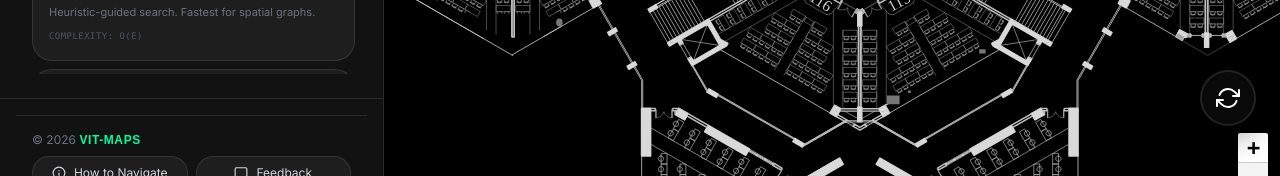
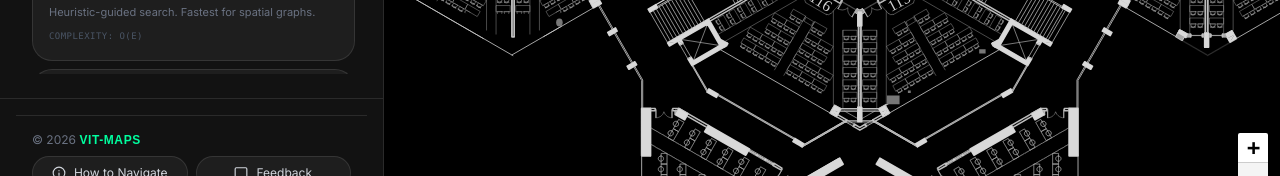
Before and after one commit to SOMASEKAR17/VIT-MAPS, a Next.js app: page / in a window 1280 px wide. Shown: the part 578-754 px from the top of the page. Built offline with nearby package versions, Linux system fonts and the light colour scheme; a web font is replaced by a local one.

Commit message:
reset button fix

```diff
--- a/src/app/home/Home.jsx
+++ b/src/app/home/Home.jsx
@@ -332,14 +332,6 @@ const Home = () => {
           />
         </div>
 
-        <div className={`absolute right-4 md:bottom-24 md:right-6 z-[10000] transition-all duration-300 ${
-           isMobile
-             ? (sidebarState === "minimized" ? "bottom-[140px]" : sidebarState === "half" ? "bottom-[calc(55dvh+100px)]" : "bottom-[100dvh]")
-             : "bottom-20"
-        }`}>
-           <ResetUserLocation onReset={handleResetUserLocation} />
-        </div>
-
         <div className={`absolute left-4 right-4 md:left-6 md:right-6 z-[10000] transition-all duration-300 ${
            isMobile
              ? (sidebarState === "minimized" ? "bottom-[56px]" : sidebarState === "half" ? "bottom-[calc(55dvh+16px)]" : "bottom-[100dvh]")
@@ -353,6 +345,7 @@ const Home = () => {
             loading={false}
             currentFloor={currentFloor?.id}
             floors={floors}
+            onResetLocation={handleResetUserLocation}
             onFloorChange={(nextFloorId) => {
               const floorObj = floors.find((f) => f.id === nextFloorId);
               if (!floorObj) return;
--- a/src/components/common/ResetUserLocation.jsx
+++ b/src/components/common/ResetUserLocation.jsx
@@ -6,7 +6,7 @@ const ResetUserLocation = ({ onReset }) => {
     <div className="relative">
       <button
         onClick={onReset}
-        className="w-14 h-14 flex items-center justify-center bg-[#0a0a0a]/90 backdrop-blur-xl text-white rounded-full shadow-[0_8px_32px_rgba(0,0,0,0.5)] border-2 border-white/10 hover:border-accent hover:text-accent transition-all group pointer-events-auto"
+        className="w-14 h-14 flex items-center z-[10000] justify-center bg-[#0a0a0a]/90 backdrop-blur-xl text-white rounded-full shadow-[0_8px_32px_rgba(0,0,0,0.5)] border-2 border-white/10 hover:border-accent hover:text-accent transition-all group pointer-events-auto"
         title="Reset My Location"
       >
         <FiRefreshCw className="w-6 h-6 group-hover:rotate-180 transition-transform duration-500" />
--- a/src/components/map/Map.jsx
+++ b/src/components/map/Map.jsx
@@ -113,7 +113,7 @@ const Map = ({
     });
   }, []);
   return (
-    <div ref={containerRef} className="absolute inset-0 w-full h-full bg-background">
+    <div ref={containerRef} className="absolute inset-0 w-full h-full bg-background z-0">
       <MapContainer
         crs={L.CRS.Simple}
         bounds={bounds}
--- a/src/components/navigation/BottomNavPanel.jsx
+++ b/src/components/navigation/BottomNavPanel.jsx
@@ -1,7 +1,7 @@
 "use client";
 import React, { useState, useEffect } from "react";
 import { motion, AnimatePresence } from "framer-motion";
-import { MapPin, Flag, ArrowUpDown, TrendingUp, ChevronLeft, ChevronRight } from "lucide-react";
+import { MapPin, Flag, ArrowUpDown, TrendingUp, ChevronLeft, ChevronRight, RefreshCw } from "lucide-react";
 import { splitPathByFloor } from "../../utils/splitPathByFloor";
 
 const BottomNavPanel = ({
@@ -12,6 +12,7 @@ const BottomNavPanel = ({
   onFloorChange,
   startNode,
   endNode,
+  onResetLocation,
 }) => {
   const [isMinimized, setIsMinimized] = useState(false);
 
@@ -19,7 +20,8 @@ const BottomNavPanel = ({
     setIsMinimized(false);
   }, [route]);
 
-  if (!isNavigating || route.length === 0) return null;
+  const hasRoute = isNavigating && route.length > 0;
+  if (!startNode && !hasRoute) return null;
 
   const getFloorName = (id) => floors.find(f => String(f.id) === String(id))?.name || `Floor ${id}`;
   const segments = splitPathByFloor(route);
@@ -117,11 +119,20 @@ const BottomNavPanel = ({
       icon: <MapPin className="w-4 h-4" />,
       type: "start",
     });
-    steps.push({
-      label: endNode?.name || "Destination",
-      icon: <Flag className="w-4 h-4" />,
-      type: "end",
-    });
+
+    if (endNode) {
+      steps.push({
+        label: endNode?.name || "Destination",
+        icon: <Flag className="w-4 h-4" />,
+        type: "end",
+      });
+    } else {
+      steps.push({
+        label: "Select Destination",
+        icon: <Flag className="w-4 h-4 opacity-50" />,
+        type: "end",
+      });
+    }
   }
 
   return (
@@ -209,7 +220,18 @@ const BottomNavPanel = ({
                   <span className="hidden sm:inline">{getFloorName(nextSegment.floor)}</span>
                   <ChevronRight className="w-4 h-4" />
                 </button>
-              ) : <div className="w-10" />}
+              ) : <div className="w-auto" />}
+            </div>
+
+            {/* Reset Location Button */}
+            <div className="flex-shrink-0 flex order-4 absolute right-4 top-4 md:relative md:right-0 md:top-0">
+               <button
+                  onClick={onResetLocation}
+                  className="p-2 md:p-2.5 bg-white/5 border border-white/10 hover:bg-red-500/20 hover:text-red-400 hover:border-red-500/30 text-white rounded-xl transition-all"
+                  title="Reset Navigation"
+               >
+                  <RefreshCw className="w-4 h-4 md:w-5 md:h-5" />
+               </button>
             </div>
           </div>
 
```
